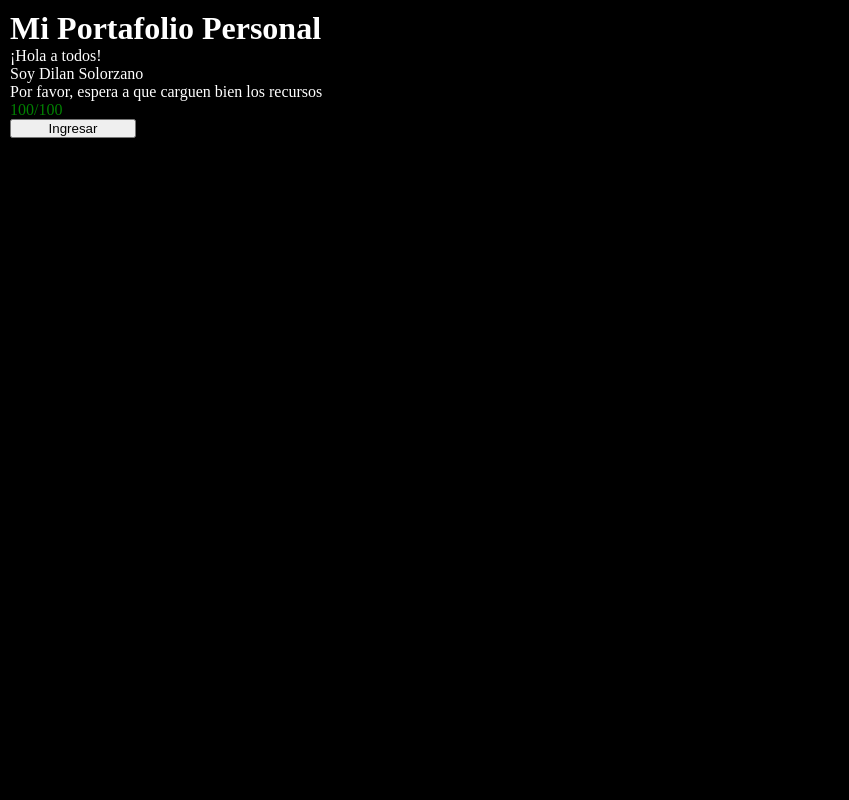
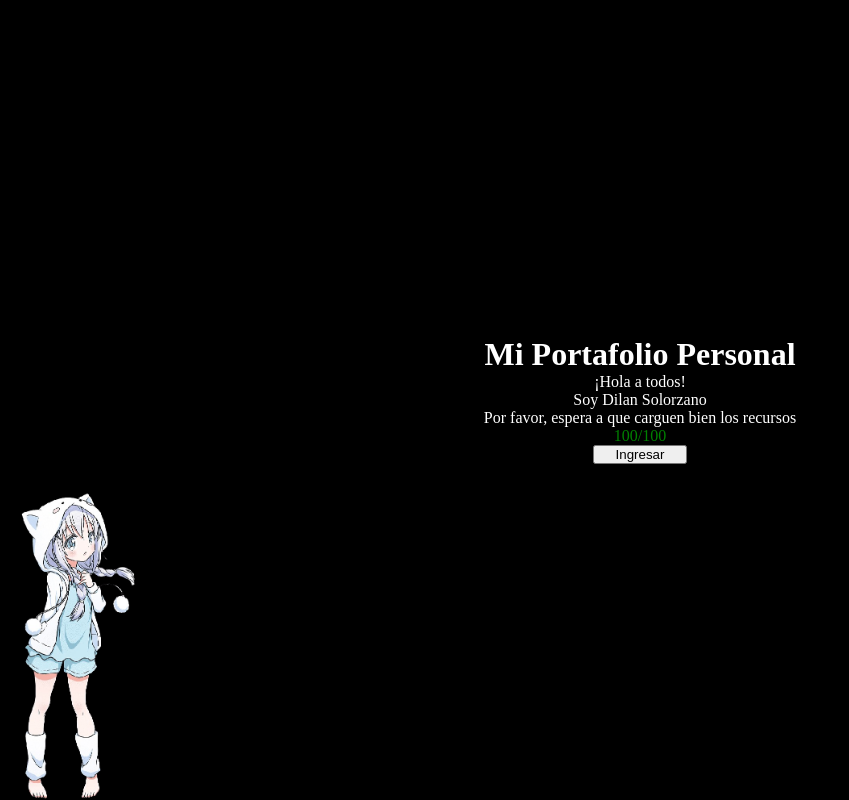
Before and after one commit to mochiCatDev/portafolio_proyectos_turing_2do, a React (Vite) app: page / in a window 1280 px wide. Shown: the whole page, without its empty margins (0-849 px from the left). Built offline with nearby package versions, Linux system fonts and the light colour scheme.

Commit message:
feat: contenido centrado y una imagen en la esquina inferior izquierda

```diff
--- a/src/pages/Inicio/Inicio.css
+++ b/src/pages/Inicio/Inicio.css
@@ -8,14 +8,28 @@
     padding: 10px;
 }
 
-.inicio .porcentaje-recursos {
+.inicio .contenido {
+    display: flex;
+    flex-direction: column;
+    justify-content: center;
+    align-items: center;
+    margin: auto;
+}
+
+.inicio .contenido .porcentaje-recursos {
     color: red;
 }
 
-.inicio .porcentaje-recursos .cargados {
+.inicio .contenido .porcentaje-recursos .cargados {
     color: green;
 }
 
-.inicio button {
+.inicio .contenido button {
+    width: 30%;
+}
+
+.inicio .imagen {
     width: 10%;
+    position: absolute;
+    bottom: 0;
 }
--- a/src/pages/Inicio/Inicio.jsx
+++ b/src/pages/Inicio/Inicio.jsx
@@ -11,6 +11,8 @@ function Inicio() {
 
     return (
         <div className="inicio">
+            <div className="contenido">
+
                 <h1>Mi Portafolio Personal</h1>
                 {mensajeInicio.map((mensaje, index) => (
                     <p key={index}>{mensaje}</p>
@@ -30,6 +32,9 @@ function Inicio() {
                     Ingresar
                 </button>
             </div>
+
+            <img src="/src/assets/inicio/chica.png" className="imagen" />
+        </div>
     );
 }
 
```
Also changed, not shown: src/assets/inicio/chica.png. Lines whose indentation alone changed are shown as unchanged.
